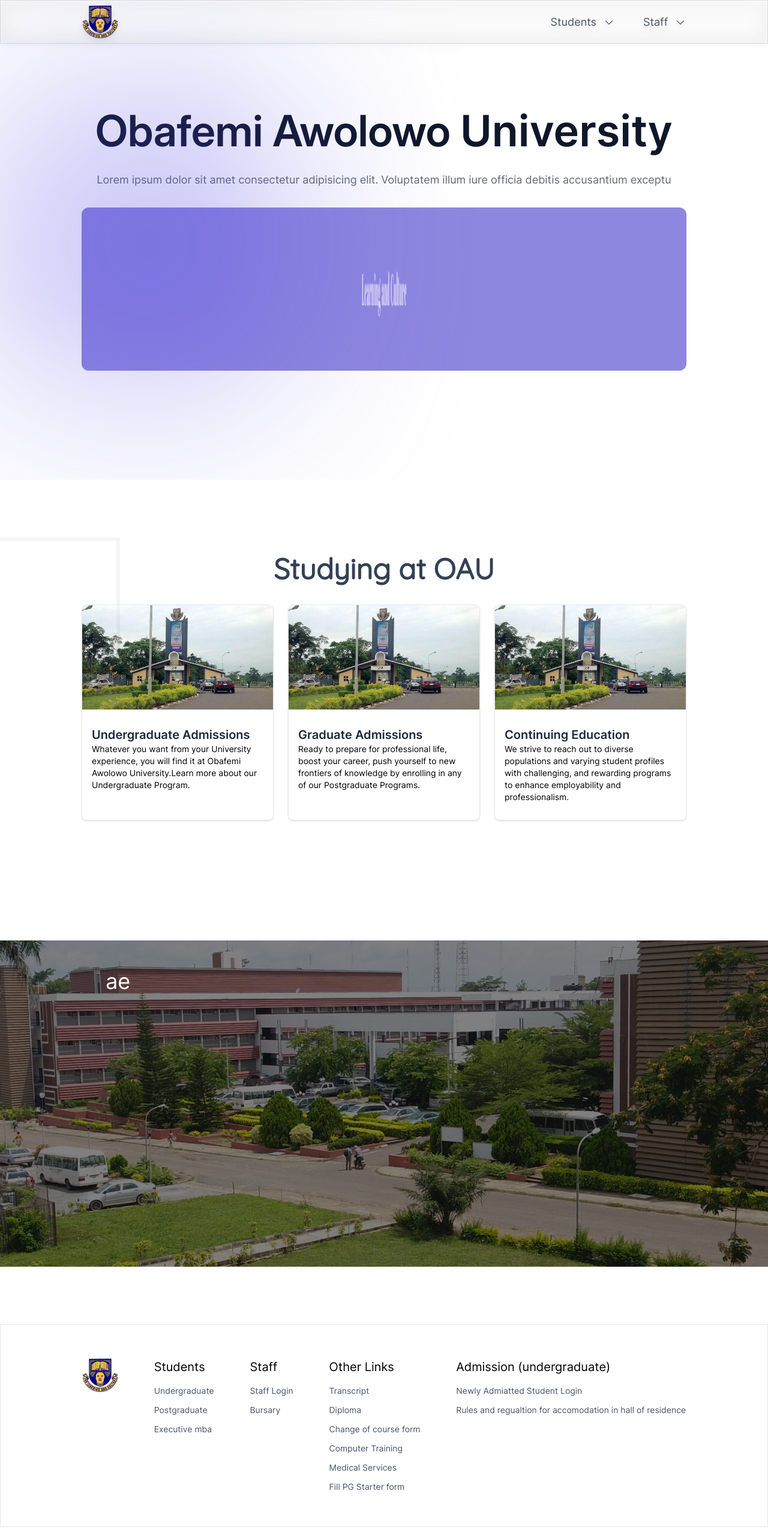
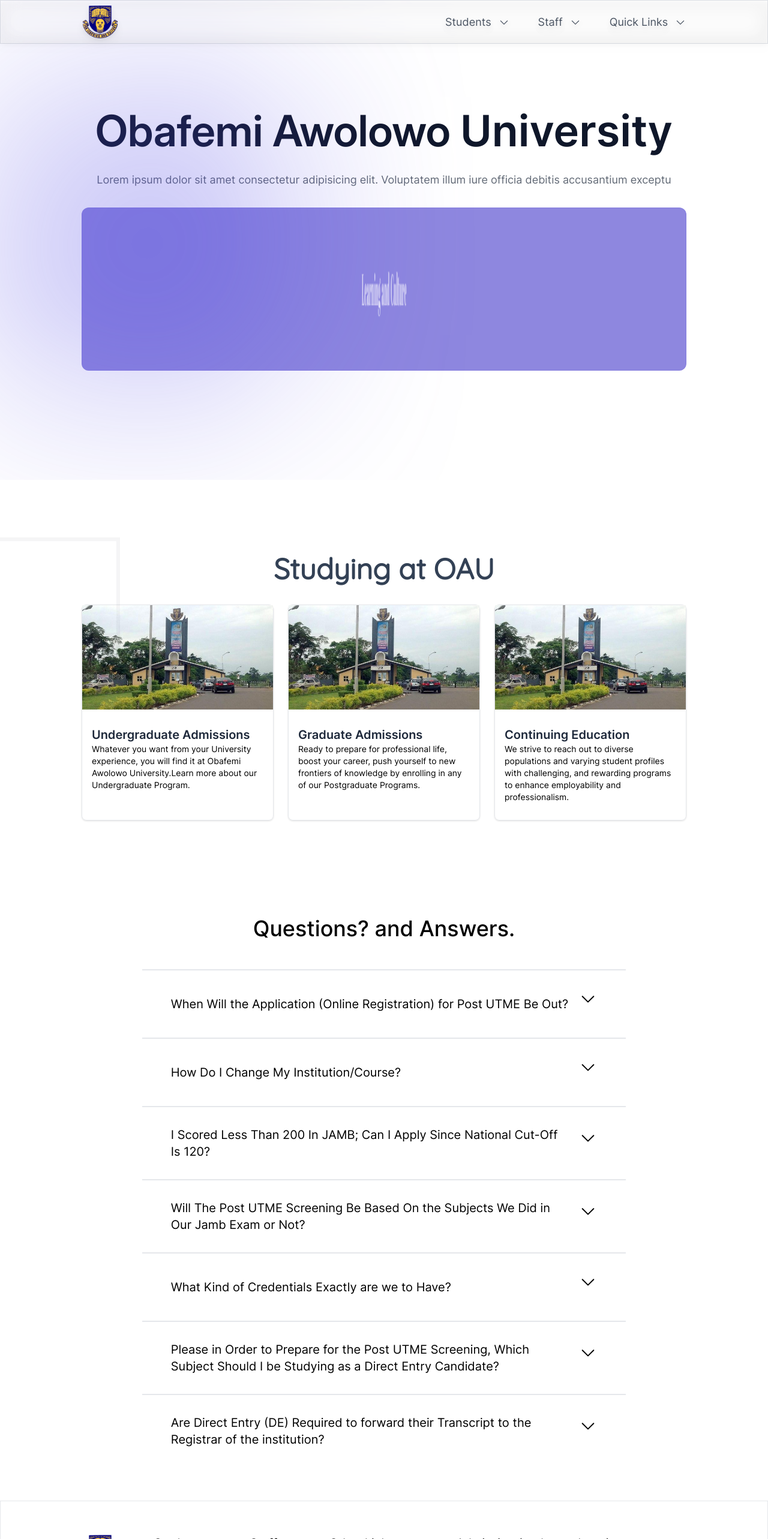
Before and after one commit to professor-12/oau, a Next.js app: page /home in a window 1280 px wide. Shown: the top 2566 px of the page at 60% size. Built offline with nearby package versions, Linux system fonts and the light colour scheme.

Commit message:
Implement faq componenent

```diff
--- a/src/app/globals.css
+++ b/src/app/globals.css
@@ -14,6 +14,7 @@
     }
 }
 
-* {
+* , body {
     font-family: var(--font-inter);
+    scroll-behavior: smooth;
 }
--- a/src/app/health-center/page.tsx
+++ b/src/app/health-center/page.tsx
@@ -9,7 +9,7 @@ import Link from 'next/link'
 const HealthCenter = ({ searchParams }: { searchParams: { [key: string]: string } }) => {
       const params = searchParams.type ?? ""
       return (
-            <div className='mx-auto overflow-hidden  w-[78%] lg:w-[50%] '>
+            <div className='mx-auto overflow-hidden  w-[78%] lg:w-[42%] '>
                   {
                         params == "staff" ? <FirstLogin /> : <SecondLogin />
                   }
@@ -40,7 +40,7 @@ const FirstLogin = () => {
 const SecondLogin = () => {
       return (
             <motion.div initial={{ x: 700 }} animate={{ x: 0 }}>
-                  <form enctype="multipart/form-data" method='post' action="https://eportal.oauife.edu.ng/hrss_staff_entry.php" className='p-3 space-y-4'>
+                  <form method='post' action="https://eportal.oauife.edu.ng/hrss_staff_entry.php" className='p-3 space-y-4'>
                         <h1 className='text-3xl'>Staff Health Center Registration</h1>
                         <div className='space-y-2 flex-1'>
                               <label htmlFor="category">Patient Category</label>
--- a/src/app/home/page.tsx
+++ b/src/app/home/page.tsx
@@ -1,4 +1,5 @@
-import AboutUs from "@/components/AboutUs";
+// import AboutUs from "@/components/AboutUs";
+import FAQ from "@/components/FAQ";
 import Footer from "@/components/Footer";
 import HeroSection from "@/components/HeroSection";
 import SecondHeroSection from "@/components/SecondHeroSection";
@@ -14,7 +15,8 @@ const Home = () => {
                   ></div>
                   <HeroSection />
                   <SecondHeroSection />
-                  <AboutUs />
+                  {/* <AboutUs /> */}
+                  <FAQ />
                   <Footer />
             </div>
       );
--- a/src/app/page.tsx
+++ b/src/app/page.tsx
@@ -1,4 +1,4 @@
-import AboutUs from "@/components/AboutUs";
+// import AboutUs from "@/components/AboutUs";
 import Footer from "@/components/Footer";
 import HeroSection from "@/components/HeroSection";
 import SecondHeroSection from "@/components/SecondHeroSection";
@@ -7,18 +7,7 @@ import React from "react";
 
 const Home = async () => {
     return redirect("/home")
-    return (
-        <div className="">
-            <div
-                aria-hidden
-                className="w-[25rem] h-[25rem] bg-gradient-to-br from-transparent to-indigo-600 via-violet-00 blur-[150px] absolute top-40 left-0"
-            ></div>
-            <HeroSection />
-            <SecondHeroSection />
-            <AboutUs />
-            <Footer />
-        </div>
-    );
+
 };
 
 export default Home;
--- a/src/components/AboutUs.tsx
+++ /dev/null
@@ -1,14 +0,0 @@
-import React from "react";
-
-const AboutUs = () => {
-    return <div className="my-24 relative   h-[34rem]">
-        <div className="max-width p-12">
-            <h1 className="text-white text-4xl">ae</h1>
-
-        </div>
-        <div className="bottom-0 -z-20 absolute inset-0 bg-center filter brightness-50 grayscale-0 top-0 w-full h-full bg-[url('/oau-bg.jpg')]">
-        </div>
-    </div>;
-};
-
-export default AboutUs;
--- /dev/null
+++ b/src/components/DropDown.tsx
@@ -0,0 +1,65 @@
+"use client"
+import { motion } from "framer-motion"
+import React, { PropsWithChildren, useContext, useEffect, useState } from 'react'
+import { createContext } from "react"
+
+
+interface FAQ { question: string, answer: string }
+
+interface IDropDow extends FAQ {
+      index: number
+}
+
+const DropDown: React.FC<IDropDow> = ({ index, ...props }) => {
+
+      return (
+            <DropDownTrigger {...props} index={index} />
+
+      )
+}
+
+export default DropDown
+
+
+const DropDownContext = createContext<{ active: null | number, setActive: React.Dispatch<React.SetStateAction<null | number>> }>({ active: null, setActive: () => { } })
+export const useDropDownContext = () => {
+      const context = useContext(DropDownContext)
+      if (!context) throw new Error("You need to use this within the DropDownContext Provider!")
+      return context
+}
+
+export const DropDownProvider: React.FC<PropsWithChildren> = ({ children }) => {
+      const [active, setActive] = useState<null | number>(null)
+      return <DropDownContext.Provider value={{ active, setActive }}>{children}</DropDownContext.Provider>
+}
+
+const DropDownTrigger = ({ index, question, answer }: { index: number, question: string, answer: string }) => {
+      const { active, setActive } = useDropDownContext()
+
+
+      return <motion.div className='mx-auto w-[80%] border-t-2 border-black/400 px-12 overflow-hidden transition-all duration-700'>
+            <div onClick={() => setActive(prev => { return prev == index ? null : index })} className='cursor-pointer gap-4 flex items-center justify-between py-8'>
+                  <h1 className='text-xl'>{question}</h1>
+                  <div className="h-12">
+                        <svg
+                              className={`${active === index ? "" : "rotate-180"} duration-200 transition-all text-3xl`}
+                              stroke="currentColor"
+                              fill="currentColor"
+                              stroke-width="0"
+                              viewBox="0 0 256 256"
+                              height="1em"
+                              width="1em"
+                              xmlns="http://www.w3.org/2000/svg"
+                        >
+                              <path d="M213.66,165.66a8,8,0,0,1-11.32,0L128,91.31,53.66,165.66a8,8,0,0,1-11.32-11.32l80-80a8,8,0,0,1,11.32,0l80,80A8,8,0,0,1,213.66,165.66Z"></path>
+                        </svg>
+                  </div>
+
+            </div>
+            <motion.div
+                  animate={{ height: active === index ? "auto" : 0 }}
+                  transition={{ duration: .3, ease: "easeInOut" }}
+                  style={{ overflow: "hidden" }} ><p className="text-lg py-4  text-slate-700">{answer}</p>
+            </motion.div>
+      </motion.div>
+}
--- /dev/null
+++ b/src/components/FAQ.tsx
@@ -0,0 +1,26 @@
+import React from 'react'
+import DropDown, { DropDownProvider } from './DropDown'
+import { faq } from '@/constants'
+
+
+
+
+const FAQ = () => {
+      return (
+            <section className='py-12' id='faq'>
+                  <div className='max-width'>
+                        <h1 className='text-center mb-12 lg:text-4xl text-2xl font-medium'>Questions? and Answers.</h1>
+                        <DropDownProvider>
+                              {
+                                    faq.map((props, index) => {
+                                          return <DropDown key={index} {...props} index={index} />
+
+                                    })
+                              }
+                        </DropDownProvider>
+                  </div>
+            </section>
+      )
+}
+
+export default FAQ
--- a/src/components/Header.tsx
+++ b/src/components/Header.tsx
@@ -26,7 +26,38 @@ const navlinks = [
 
         ],
     },
-];
+    {
+        title: "Quick Links",
+        links: [
+            {
+                name: "FAQ",
+                url: "/home/#faq",
+            },
+            { name: "Transcript", url: "/login/undergradaute" },
+            {
+                name: "Diploma",
+                url: "http://eportal.oauife.edu.ng/advertnformlgsdiploma.pdf",
+            },
+            {
+                name: "Change of course form",
+                url: "http://eportal.oauife.edu.ng/ChangeOfCourseForm2021.pdf",
+            },
+            {
+                name: "Computer Training",
+                url: "http://eportal.oauife.edu.ng/ChangeOfCourseForm2021.pdf",
+            },
+            {
+                name: "Medical Services",
+                url: "/health-center",
+            },
+            {
+                name: "Fill PG Starter form",
+                url: "http://eportal.oauife.edu.ng/ChangeOfCourseForm2021.pdf",
+            },
+
+        ],
+    },
+] as const;
 
 const Header = () => {
 
@@ -61,7 +92,7 @@ const Header = () => {
                         }
                         <AnimatePresence mode="wait">
                             {selected !== null &&
-                                <motion.div animate={{ y: 0, opacity: 1 }} initial={{ y: 12, opacity: 0 }} exit={{ y: 12, opacity: 0 }} className="absolute top-[calc(100%_+_2rem)]  w-full  p-4 text-center bg-neutral-100 border flex flex-col rounded-lg space-y-4 ">
+                                <motion.div animate={{ y: 0, opacity: 1 }} initial={{ y: 12, opacity: 0 }} exit={{ y: 12, opacity: 0 }} className="absolute top-[calc(100%_+_2rem)] mx-auto max-w-full  p-4 text-center bg-neutral-100 border flex flex-col rounded-lg space-y-4 ">
                                     {
                                         navlinks[selected].title &&
                                         <motion.div exit={{ x: 12, opacity: 0 }} animate={{ x: 0, opacity: 1 }} className="flex flex-col text-sm gap-3">
--- a/src/components/Login.tsx
+++ b/src/components/Login.tsx
@@ -1,8 +1,7 @@
 "use client"
 import React from 'react'
 import CustomInput from './CustomInput'
-import { login_undergraduate } from '@/app/actions/undergraduate-login.action'
-import { useFormState } from 'react-dom'
+
 import { Type } from '@/app/types/enum'
 
 
--- a/src/constants/index.ts
+++ b/src/constants/index.ts
@@ -32,7 +32,7 @@ export const footerLink = [
             },
             {
                 name: "Medical Services",
-                links: "http://eportal.oauife.edu.ng/ChangeOfCourseForm2021.pdf",
+                links: "/health-center",
             },
             {
                 name: "Fill PG Starter form",
@@ -54,3 +54,38 @@ export const footerLink = [
         ],
     },
 ] as const;
+
+export const faq = [
+    {
+        question:
+            "When Will the Application (Online Registration) for Post UTME Be Out?",
+        answer: "Monday, 5th August, 2024.",
+    },
+    {
+        question: " How Do I Change My Institution/Course?",
+        answer: " JAMB handles this. Please visit the website of JAMB for further details.",
+    },
+    {
+        question:
+            "I Scored Less Than 200 In JAMB; Can I Apply Since National Cut-Off Is 120?",
+        answer: "No, OAU Ile-Ife cut-off mark remains 200.",
+    },
+    {
+        question:
+            "Will The Post UTME Screening Be Based On the Subjects We Did in Our Jamb Exam or Not?",
+        answer: "The Screening exercise will include, but is not limited to the UTME subjects.",
+    },
+    {
+        question: "What Kind of Credentials Exactly are we to Have?",
+        answer: "O’ Level",
+    },
+    {
+        question: `Please in Order to Prepare for the Post UTME Screening, Which Subject Should I be Studying as a Direct Entry Candidate?`,
+        answer: `Direct Entry students won’t write the CBT Screening test; however, they are required to register and will be screened Online.`,
+    },
+    {
+        question:
+            "Are Direct Entry (DE) Required to forward their Transcript to the Registrar of the institution?",
+        answer: "Yes, DE Candidates are expected to forward their transcripts.",
+    },
+];
```
Also changed, not shown: src/components/Stats.tsx (deleted).
